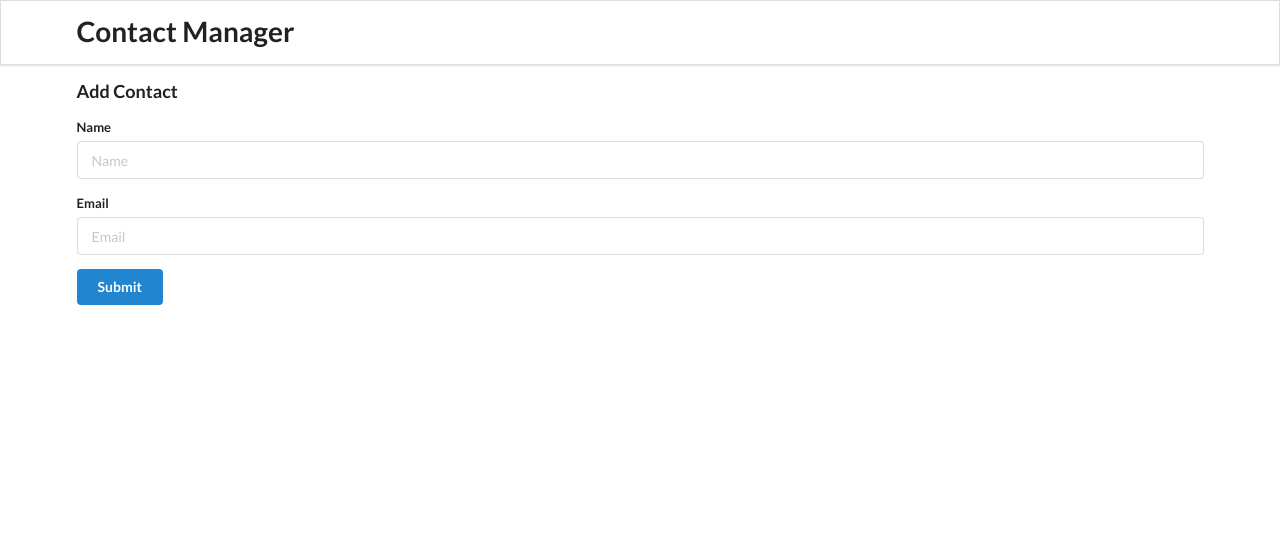
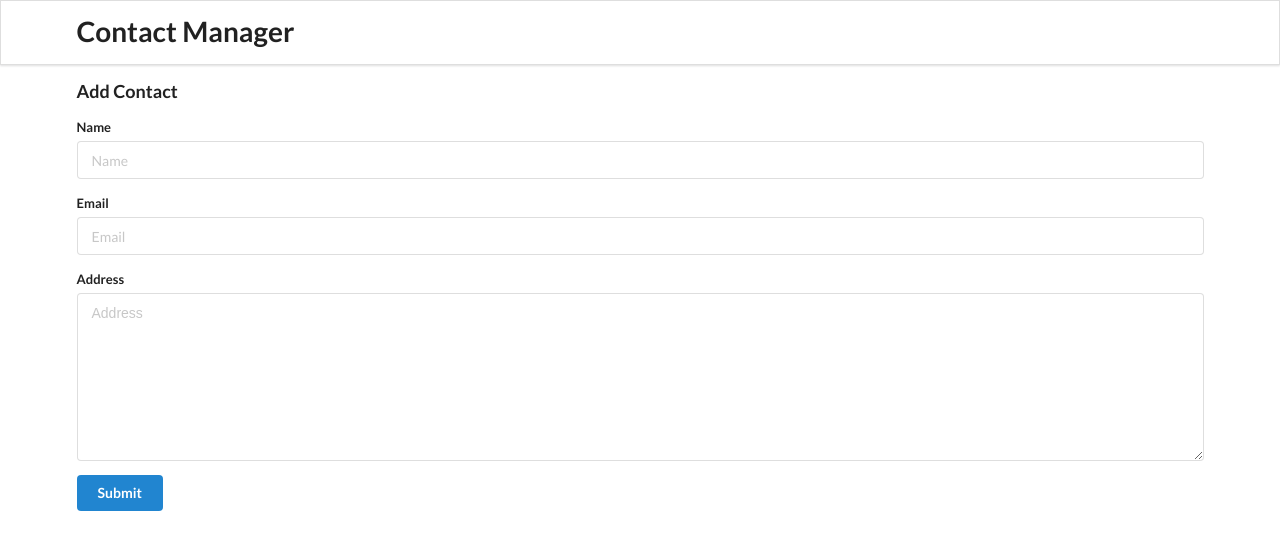
Before and after one commit to anisur2805/contact-app, a React (Create React App) app: page / in a window 1280 px wide. Shown: the top 550 px of the page. Built offline with nearby package versions, Linux system fonts and the light colour scheme.

Commit message:
add: delete contact feature

```diff
--- a/package.json
+++ b/package.json
@@ -9,6 +9,7 @@
     "react": "^17.0.2",
     "react-dom": "^17.0.2",
     "react-scripts": "4.0.3",
+    "uuidv4": "^6.2.11",
     "web-vitals": "^1.1.2"
   },
   "scripts": {
--- a/src/App.js
+++ b/src/App.js
@@ -1,32 +1,44 @@
 import React, { useState, useEffect } from "react";
-import "./App.css";
 import AddContact from "./components/AddContact";
 import ContactList from "./components/ContactList";
 import Header from "./components/Header";
+import { uuid } from "uuidv4";
+
+import "./App.css";
 
 function App() {
   const LOCAL_STORAGE_KEY = "contacts";
   const [contacts, setContacts] = useState([]);
+
+  // Add Contact
   const addContactHandler = (contact) => {
-    setContacts([...contacts, contact]);
+    setContacts([...contacts, { id: uuid(), ...contact }]);
   };
 
+  // Remove Contact
+  const removeContactHandler = (id) => {
+    const newContactList = contacts.filter((contact) => contact.id !== id);
+    setContacts(newContactList);
+  };
+
+  // Set Contact in Local Store
+  useEffect(() => {
+    localStorage.setItem(LOCAL_STORAGE_KEY, JSON.stringify(contacts));
+  }, [contacts]);
+
+  // Retrieve Contact From Local Store
   useEffect(() => {
     const retrieveContacts = JSON.parse(
       localStorage.getItem(LOCAL_STORAGE_KEY)
     );
     if (retrieveContacts) setContacts(retrieveContacts);
-    console.log(retrieveContacts);
   }, []);
 
-  useEffect(() => {
-    localStorage.setItem(LOCAL_STORAGE_KEY, JSON.stringify(contacts));
-  }, [contacts]);
   return (
     <div className="ui container ">
       <Header />
       <AddContact addContactHandler={addContactHandler} />
-      <ContactList contacts={contacts} />
+      <ContactList contacts={contacts} getContactId={removeContactHandler} />
     </div>
   );
 }
--- a/src/components/AddContact.js
+++ b/src/components/AddContact.js
@@ -4,24 +4,36 @@ export default class AddContact extends Component {
   state = {
     name: "",
     email: "",
+    address: ""
   };
 
+  // Handle Form Submit
   handleSubmit = (e, addContactHandler) => {
     e.preventDefault();
-    if (this.state.name === "" || this.state.email === "") {
+    const { name, email, address } = this.state;
+    if (name === "" || email === "" || address === "") {
       alert("Please fill the form");
       return;
     }
-    this.props.addContactHandler(this.state);
-    this.setState({ name: "", email: "" });
-    console.log(this.state);
+
+    addContactHandler(this.state);
+    this.setState({ name: "", email: "", address: "" });
   };
+
+  changeHandler = (e) => {
+    this.setState({
+      [e.target.name]: e.target.value
+    })
+  }
   render() {
-    const { name, email } = this.state;
+    const { addContactHandler } = this.props;
+    const { name, email, address } = this.state;
     return (
       <div className="ui main">
         <h3> Add Contact</h3>
-        <form className="ui form" onSubmit={this.handleSubmit}>
+        <form
+          className="ui form"
+          onSubmit={(e) => this.handleSubmit(e, addContactHandler)}>
           <div className="field">
             <label>Name</label>
             <input
@@ -29,7 +41,7 @@ export default class AddContact extends Component {
               name="name"
               placeholder="Name"
               value={name}
-              onChange={(e) => this.setState({ name: e.target.value })}
+              onChange={this.changeHandler}
             />
           </div>
           <div className="field">
@@ -39,7 +51,16 @@ export default class AddContact extends Component {
               name="email"
               placeholder="Email"
               value={email}
-              onChange={(e) => this.setState({ email: e.target.value })}
+              onChange={this.changeHandler}
+            />
+          </div>
+          <div className="field">
+            <label>Address</label>
+            <textarea
+              name="address"
+              placeholder="Address"
+              value={address}
+              onChange={this.changeHandler}
             />
           </div>
           <button className="ui button blue" type="submit">
--- a/src/components/ContactCard.js
+++ b/src/components/ContactCard.js
@@ -1,8 +1,8 @@
 import React from "react";
 import user from "../images/lena.png";
 
-const ContactCard = ({ contact }) => {
-  const { id, name, email } = contact;
+const ContactCard = ({ contact, clickHandler }) => {
+  const { id, name, email, address} = contact;
   return (
     <div className="item">
       <div className="content">
@@ -10,9 +10,12 @@ const ContactCard = ({ contact }) => {
         <div className="header" style={{ marginLeft: "10px" }}>
           <div className="name">{name}</div>
           <div className="email">{email}</div>
+          <div className="email">{address}</div>
         </div>
         <div className="right floated content" style={{ marginLeft: "auto" }}>
-          <i className="trash alternate outline icon red"></i>
+          <i
+            className="trash alternate outline icon red"
+            onClick={() => clickHandler(id)}></i>
         </div>
       </div>
     </div>
--- a/src/components/ContactList.js
+++ b/src/components/ContactList.js
@@ -1,16 +1,14 @@
 import React from "react";
 import ContactCard from "./ContactCard";
 
-const ContactList = ({ contacts }) => {
-  const renderContactList = contacts.map((contact) => {
-    return <ContactCard contact={contact} />;
-  });
-  return (
-    <div className="ui celled list">
-      {/* <h3> Contact List</h3> */}
-      {renderContactList}
-    </div>
-  );
+const ContactList = ({ contacts, getContactId }) => {
+  const deleteContactHandler = (id) => {
+    getContactId(id);
+  };
+  const renderContactList = contacts.map((contact, index) => (
+    <ContactCard contact={contact} key={index} clickHandler={deleteContactHandler} />
+  ));
+  return <div className="ui celled list">{renderContactList}</div>;
 };
 
 export default ContactList;
```
Also changed, not shown: 1 other file (tests, documents, lock files or other folders).
